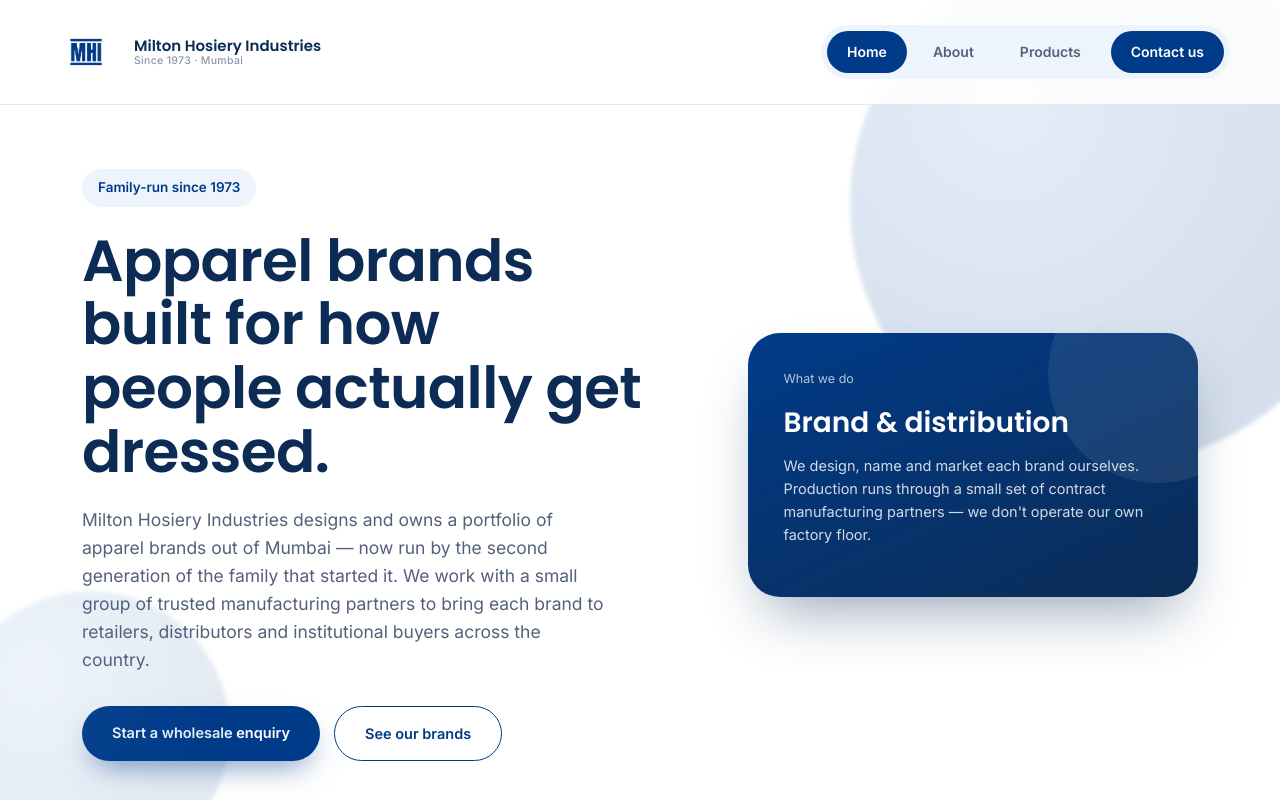
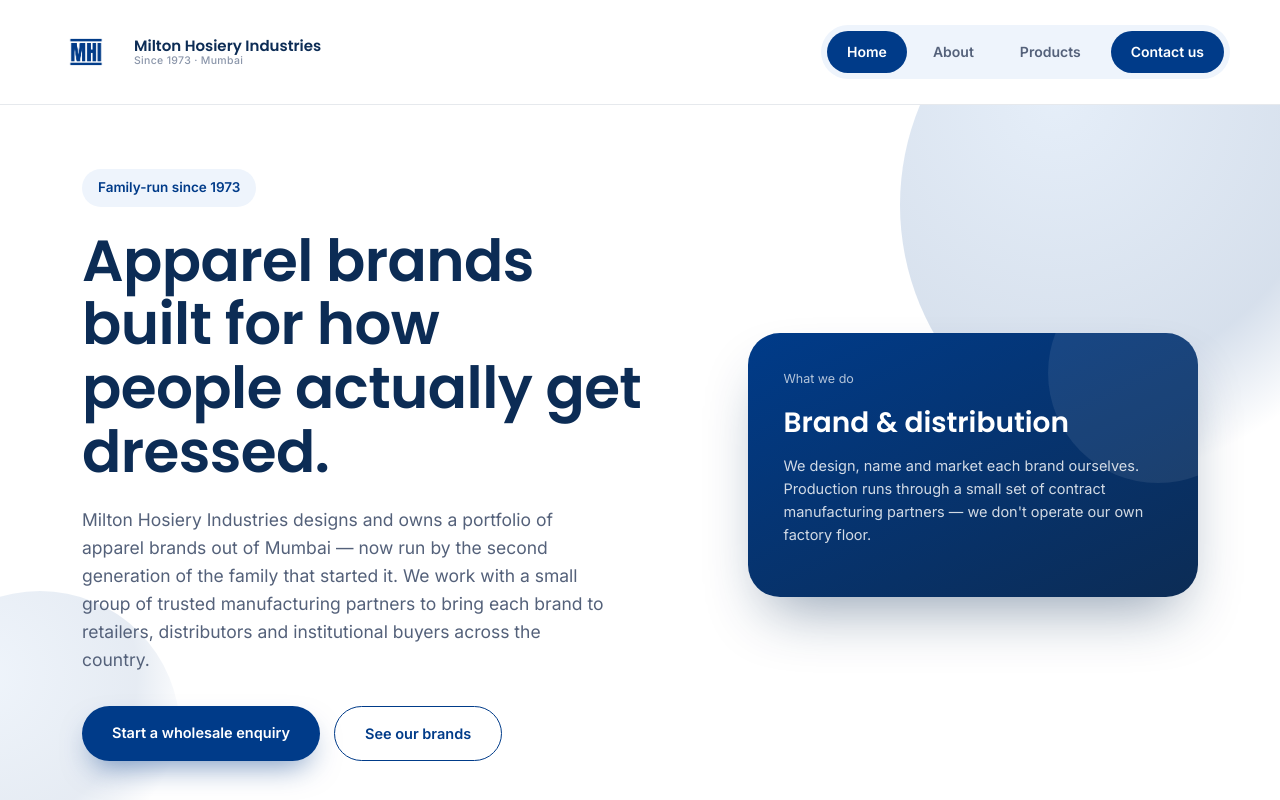
Before and after one commit to az4zel7/mhi-website, a Next.js app: page / in a window 1280 px wide. Shown: the top 800 px of the page. Built offline with nearby package versions, Linux system fonts and the light colour scheme.

Commit message:
idk if this works

```diff
--- a/app/globals.css
+++ b/app/globals.css
@@ -220,8 +220,7 @@ section {
 .blob {
   position: absolute;
   border-radius: 50%;
-  background: radial-gradient(circle at 30% 30%, var(--blue-sky), var(--blue) 70%);
-  filter: blur(2px);
+  background: radial-gradient(circle at 30% 30%, var(--blue-sky) 0%, var(--blue) 55%, transparent 75%);
   opacity: 0.14;
   z-index: 0;
   pointer-events: none;
@@ -231,7 +230,8 @@ section {
 .hero {
   padding-top: 64px;
   padding-bottom: 0;
-  overflow: visible;
+  position: relative;
+  overflow: hidden;
 }
 .hero .blob-a {
   width: 520px;
--- a/app/page.js
+++ b/app/page.js
@@ -6,9 +6,10 @@ import { BRANDS } from "@/lib/brands";
 export default function HomePage() {
   return (
     <div>
-      <section className="hero wrap">
+      <section className="hero">
         <div className="blob blob-a" />
         <div className="blob blob-b" />
+        <div className="wrap">
           <div className="hero-grid">
             <div>
               <div className="eyebrow-line">Family-run since 1973</div>
@@ -16,11 +17,12 @@ export default function HomePage() {
                 Apparel brands built for how people actually get dressed.
               </h1>
               <p className="hero-copy">
-              Milton Hosiery Industries designs and owns a portfolio of apparel
-              brands out of Mumbai — now run by the second generation of the
-              family that started it. We work with a small group of trusted
-              manufacturing partners to bring each brand to retailers,
-              distributors and institutional buyers across the country.
+                Milton Hosiery Industries designs and owns a portfolio of
+                apparel brands out of Mumbai — now run by the second
+                generation of the family that started it. We work with a
+                small group of trusted manufacturing partners to bring each
+                brand to retailers, distributors and institutional buyers
+                across the country.
               </p>
               <div className="hero-actions">
                 <Link href="/contact" className="btn btn-primary">
@@ -35,10 +37,11 @@ export default function HomePage() {
               <div className="label">What we do</div>
               <div className="figure">Brand &amp; distribution</div>
               <p>
-              We design, name and market each brand ourselves. Production runs
-              through a small set of contract manufacturing partners — we
-              don&apos;t operate our own factory floor.
+                We design, name and market each brand ourselves. Production
+                runs through a small set of contract manufacturing partners —
+                we don&apos;t operate our own factory floor.
               </p>
+            </div>
           </div>
         </div>
       </section>
```
Lines whose indentation alone changed are shown as unchanged.
